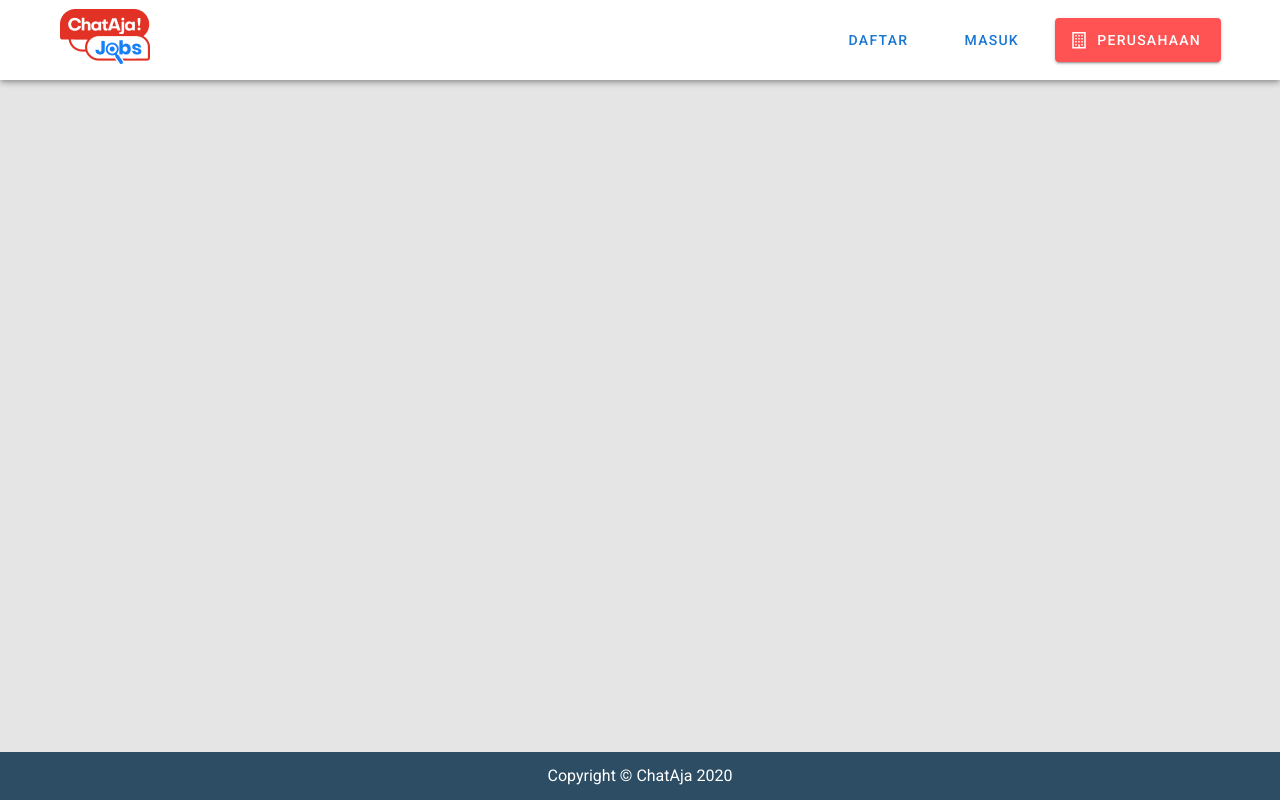
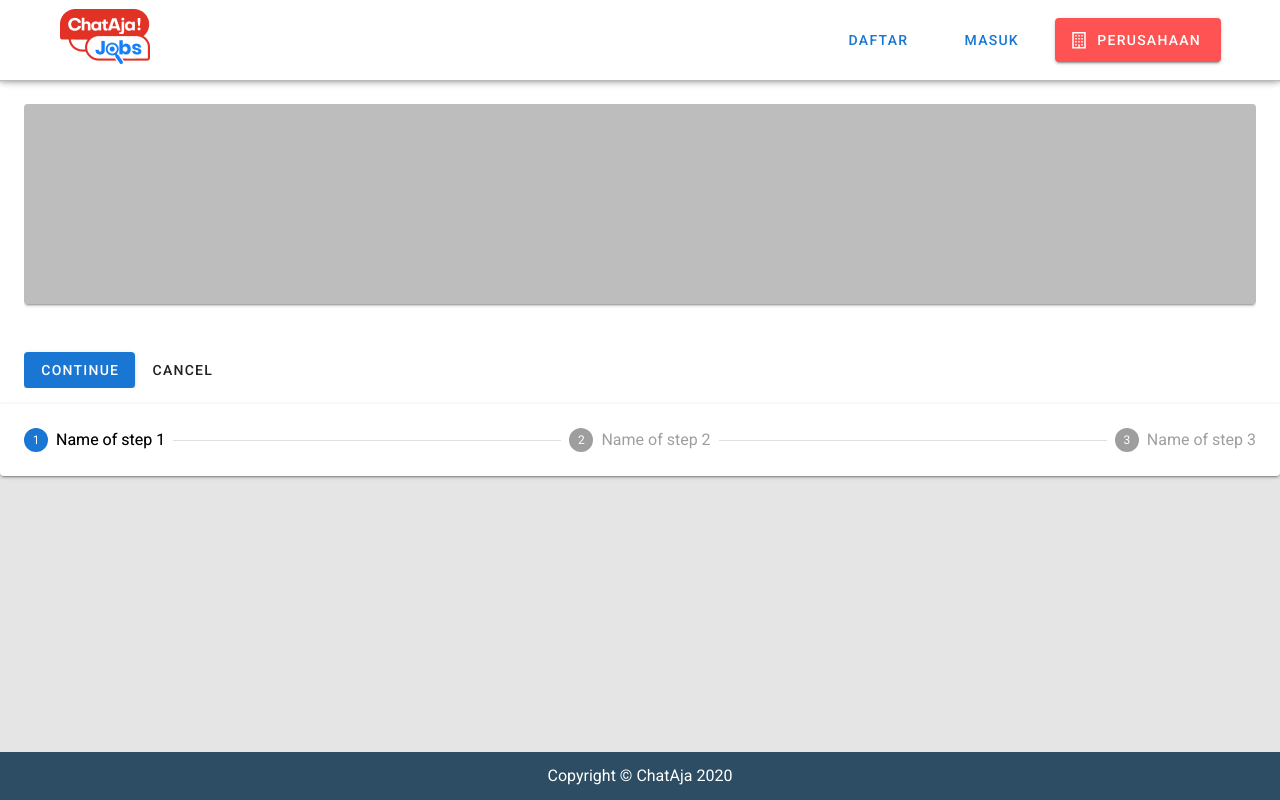
Before and after one commit to dendydandees/chataja-jobs, a Nuxt app: page /profile/1 in a window 1280 px wide. Built offline with nearby package versions, Linux system fonts and the light colour scheme.

Commit message:
add step form

```diff
--- a/assets/variables.scss
+++ b/assets/variables.scss
@@ -14,3 +14,15 @@ $stepper-header-elevation: 0;
 .v-tab {
   text-transform: capitalize;
 }
+::-webkit-scrollbar {
+  width: 16px;
+}
+::-webkit-scrollbar-track {
+  background: #fff;
+}
+::-webkit-scrollbar-thumb {
+  background: #eb5757;
+}
+::-webkit-scrollbar-thumb:hover {
+  filter: brightness(125%);
+}
--- a/layouts/default.vue
+++ b/layouts/default.vue
@@ -47,16 +47,4 @@ main {
   -webkit-box-orient: vertical;
   overflow: hidden;
 }
-::-webkit-scrollbar {
-  width: 16px;
-}
-::-webkit-scrollbar-track {
-  background: #fff;
-}
-::-webkit-scrollbar-thumb {
-  background: #eb5757;
-}
-::-webkit-scrollbar-thumb:hover {
-  filter: brightness(125%);
-}
 </style>
--- /dev/null
+++ b/pages/profile/1.vue
@@ -0,0 +1,57 @@
+<template>
+  <v-stepper v-model="e1">
+    <v-stepper-items>
+      <v-stepper-content step="1">
+        <v-card class="mb-12" color="grey lighten-1" height="200px"></v-card>
+
+        <v-btn color="primary" @click="e1 = 2"> Continue </v-btn>
+
+        <v-btn text> Cancel </v-btn>
+      </v-stepper-content>
+
+      <v-stepper-content step="2">
+        <v-card class="mb-12" color="grey lighten-1" height="200px"></v-card>
+
+        <v-btn color="primary" @click="e1 = 3"> Continue </v-btn>
+
+        <v-btn text @click="e1 = 1"> Cancel </v-btn>
+      </v-stepper-content>
+
+      <v-stepper-content step="3">
+        <v-card class="mb-12" color="grey lighten-1" height="200px"></v-card>
+
+        <v-btn color="primary" @click="e1 = 1"> Continue </v-btn>
+
+        <v-btn text @click="e1 = 2"> Cancel </v-btn>
+      </v-stepper-content>
+    </v-stepper-items>
+
+    <v-stepper-header>
+      <v-stepper-step :complete="e1 > 1" step="1">
+        Name of step 1
+      </v-stepper-step>
+
+      <v-divider></v-divider>
+
+      <v-stepper-step :complete="e1 > 2" step="2">
+        Name of step 2
+      </v-stepper-step>
+
+      <v-divider></v-divider>
+
+      <v-stepper-step step="3"> Name of step 3 </v-stepper-step>
+    </v-stepper-header>
+  </v-stepper>
+</template>
+
+<script>
+export default {
+  data() {
+    return {
+      e1: 1,
+    }
+  },
+}
+</script>
+
+<style></style>
--- a/pages/profile/create.vue
+++ b/pages/profile/create.vue
@@ -1,5 +1,6 @@
 <template>
   <section>
+    <v-stepper v-model="stepper" alt-labels>
       <!-- step title -->
       <v-sheet color="white" elevation="1">
         <v-container>
@@ -8,16 +9,20 @@
               <h1 class="headline font-weight-bold">Atur Profile Anda</h1>
             </v-col>
             <v-col class="text-center">
-            <span>Step 1 : Informasi Pribadi</span>
+              <span>Step {{ stepper }} : {{ stepperText }}</span>
             </v-col>
             <v-col class="text-right">
-            <v-btn text to="/" elevation="2">Lewati</v-btn>
+              <v-btn v-if="stepper !== 3" text to="/" elevation="2"
+                >Lewati</v-btn
+              >
             </v-col>
           </v-row>
         </v-container>
       </v-sheet>
       <!-- end step title -->
 
+      <!-- step form 1 -->
+      <v-stepper-content step="1">
         <!-- form 1 -->
         <v-row no-gutters class="my-6" justify="center">
           <v-col cols="12" sm="10" md="8">
@@ -235,7 +240,9 @@
             <v-sheet color="white" elevation="1" rounded class="pa-6 pa-md-10">
               <v-row align="center">
                 <v-col>
-              <h2 class="title font-weight-bold mb-2">Tingkat Pendidikan</h2>
+                  <h2 class="title font-weight-bold mb-2">
+                    Tingkat Pendidikan
+                  </h2>
                 </v-col>
                 <v-col class="text-right">
                   <v-btn
@@ -553,7 +560,9 @@
                               text
                               color="primary"
                               @click="
-                            $refs.menuWorkStart.save(createProfile.workStart)
+                                $refs.menuWorkStart.save(
+                                  createProfile.workStart
+                                )
                               "
                             >
                               OK
@@ -606,7 +615,9 @@
                             <v-btn
                               text
                               color="primary"
-                          @click="$refs.menuWorkEnd.save(createProfile.workEnd)"
+                              @click="
+                                $refs.menuWorkEnd.save(createProfile.workEnd)
+                              "
                             >
                               OK
                             </v-btn>
@@ -642,27 +653,52 @@
           </v-col>
         </v-row>
         <!-- end form 4 -->
+      </v-stepper-content>
+      <!-- end step form 1 -->
+
+      <!-- step form 2 -->
+      <v-stepper-content step="2">
+        <v-row no-gutters class="my-6" justify="center">
+          <v-col cols="12" sm="10" md="8">
+            <v-sheet color="white" elevation="1" rounded class="pa-6 pa-md-10">
+              <h2 class="title font-weight-bold text-center">Unggah CV</h2>
+            </v-sheet>
+          </v-col>
+        </v-row>
+      </v-stepper-content>
+      <!-- end step form 2 -->
+
+      <!-- step form 3 -->
+      <v-stepper-content step="3">
+        <v-row no-gutters class="my-6" justify="center">
+          <v-col cols="12" sm="10" md="8">
+            <v-sheet color="white" elevation="1" rounded class="pa-6 pa-md-10">
+              <h2 class="title font-weight-bold text-center">Selesai!</h2>
+            </v-sheet>
+          </v-col>
+        </v-row>
+      </v-stepper-content>
+      <!-- end step form 3 -->
 
       <!-- step form -->
       <v-sheet color="white" elevation="1">
         <v-container>
           <v-row align="center">
             <v-col cols="2">
-            <v-btn text color="primary" to="/">
+              <v-btn text color="primary" @click="backStepper">
                 <v-icon left> mdi-arrow-left </v-icon>
                 Kembali
               </v-btn>
             </v-col>
             <v-col class="text-center py-0">
-            <v-stepper alt-labels>
               <v-stepper-header>
-                <v-stepper-step step="1">
+                <v-stepper-step step="1" :complete="stepper > 1">
                   <span class="text-center"> Informasi Pribadi </span>
                 </v-stepper-step>
 
                 <v-divider></v-divider>
 
-                <v-stepper-step step="2">
+                <v-stepper-step step="2" :complete="stepper > 2">
                   <span class="text-center"> Unggah CV </span>
                 </v-stepper-step>
 
@@ -672,21 +708,22 @@
                   <span class="text-center"> Selesai </span>
                 </v-stepper-step>
               </v-stepper-header>
-            </v-stepper>
             </v-col>
             <v-col class="text-right" cols="2">
-            <v-btn color="primary" to="/">Selanjutnya</v-btn>
+              <v-btn color="primary" @click="nextStepper">Selanjutnya</v-btn>
             </v-col>
           </v-row>
         </v-container>
       </v-sheet>
       <!-- end step form -->
+    </v-stepper>
   </section>
 </template>
 
 <script>
 export default {
   data: () => ({
+    stepper: 1,
     imageUrl: '/placeholder-profile.svg',
     imageUploaded: '',
     menuBirthday: false,
@@ -718,6 +755,17 @@ export default {
       workDesc: '',
     },
   }),
+  computed: {
+    stepperText() {
+      if (this.stepper === 1) {
+        return 'Informasi Pribadi'
+      } else if (this.stepper === 2) {
+        return 'Unggah CV'
+      } else {
+        return 'Selesai!'
+      }
+    },
+  },
   watch: {
     menuBirthday(val) {
       val && setTimeout(() => (this.$refs.picker.activePicker = 'YEAR'))
@@ -739,8 +787,31 @@ export default {
       this.createProfile.file = file
       reader.readAsDataURL(file)
     },
+    nextStepper() {
+      if (this.stepper === 1) {
+        this.stepper = 2
+      } else if (this.stepper === 2) {
+        this.stepper = 3
+      } else {
+        this.$router.push('/')
+        this.stepper = 1
+      }
+    },
+    backStepper() {
+      if (this.stepper === 1) {
+        this.$router.push('/')
+      } else if (this.stepper === 2) {
+        this.stepper = 1
+      } else {
+        this.stepper = 2
+      }
+    },
   },
 }
 </script>
 
-<style scoped></style>
+<style scoped>
+.theme--light.v-stepper {
+  background: #e5e5e5 !important;
+}
+</style>
```
Lines whose indentation alone changed are shown as unchanged.
